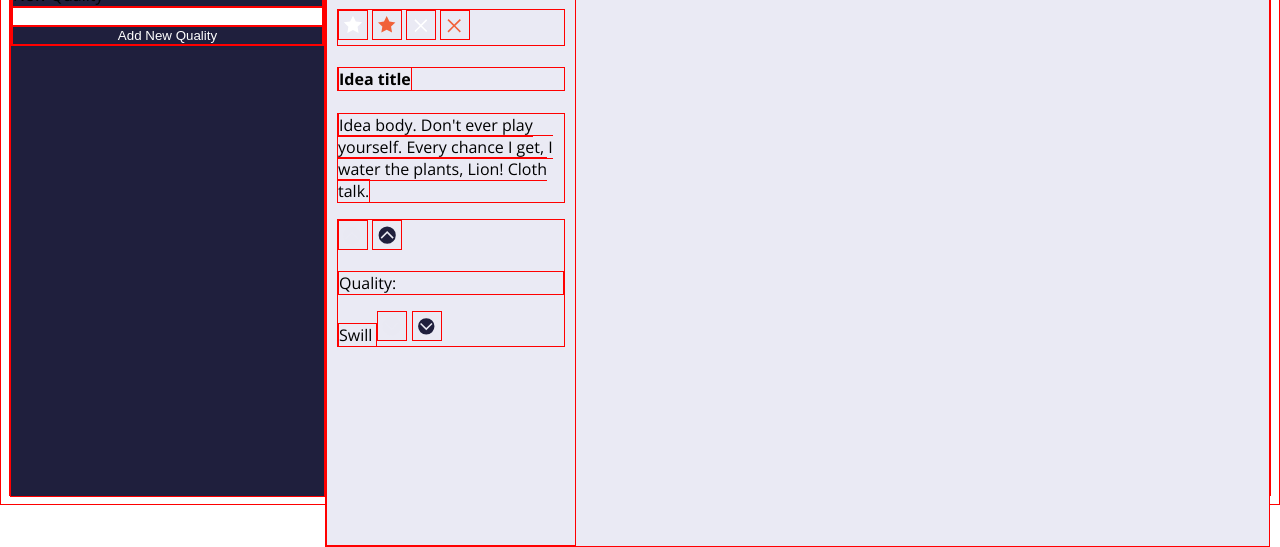
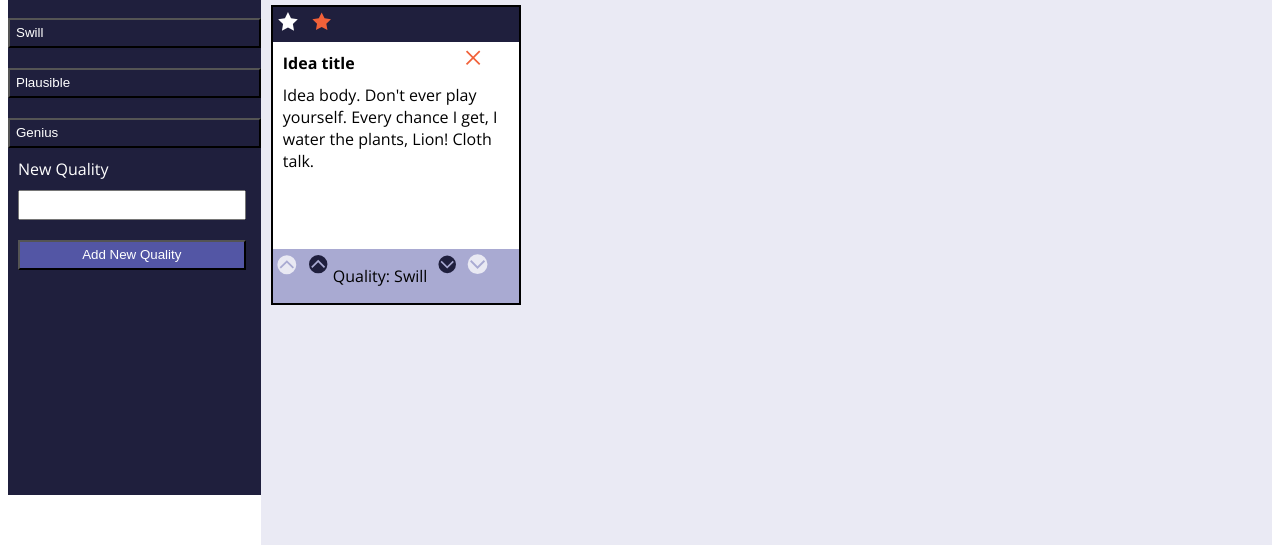
Before and after one commit to AnnaGoodwin/idea-box-redux, a plain HTML site: page index.html in a window 1280 px wide. Shown: the part 313-860 px from the top of the page. Drawn offline with nearby package versions, Linux system fonts and the light colour scheme.

Commit message:
Work on latter css styling

```diff
--- a/index.html
+++ b/index.html
@@ -15,7 +15,7 @@
     <h1 class="nav-text">
       IdeaBox Redux
     </h1>
-    <h2 class="nav-text">
+    <h2 class="nav-text-star">
       Filter Starred Ideas
     </h2>
     <button class="star-quality-btn">
@@ -34,10 +34,10 @@
       <button class="nav-button">
         Genius
       </button>
-      <label for="new-quality">
+      <label class="quality-label" for="new-quality">
         New Quality
       </label>
-      <input type="text" name="new-quality">
+      <input class="quality-input" type="text" name="new-quality">
       <button class="star-quality-btn">
         Add New Quality
       </button>
@@ -67,10 +67,14 @@
   <main>
     <article>
       <header>
-        <img src="Images/star.svg" alt="" class="inactive-button">
-        <img src="Images/star-active.svg" alt="" class="active-button">
-        <img src="Images/delete.svg" alt="" class="inactive-button">
-        <img src="Images/delete-active.svg" alt=""class="active-button">
+       <div class="star-container">
+          <img src="Images/star.svg" alt="" class="inactive-button-star">
+          <img src="Images/star-active.svg" alt="" class="active-button-star">
+       </div>
+       <div class="delete-container">
+          <img src="Images/delete.svg" alt="" class="inactive-button-x">
+          <img src="Images/delete-active.svg" alt=""class="active-button-x">
+        </div>
       </header>
       <h4>
       <span>
@@ -83,16 +87,20 @@
         </span>
       </p>
       <footer>
-        <img src="Images/upvote.svg" class="inactive-button" alt="">
-        <img src="Images/upvote-active.svg" class="active-button" alt="">
-        <p>
+        <div class="upvote-container">
+          <img src="Images/upvote.svg" class="inactive-button-upvote" alt="">
+          <img src="Images/upvote-active.svg" class="active-button-upvote" alt="">
+        </div>
+        <p class="quality-text">
           Quality:
-        </p>
           <span>
             Swill
           </span>
-          <img src="Images/downvote.svg" class="inactive-button" alt="">
-          <img src="Images/downvote-active.svg" class="active-button" alt="">
+        </p>
+          <div class="downvote-container">
+            <img src="Images/downvote.svg" class="inactive-button-downvote" alt="">
+            <img src="Images/downvote-active.svg" class="active-button-downvote" alt="">
+          </div>
       </footer>
     </article>
   </main>
--- a/styles.css
+++ b/styles.css
@@ -1,7 +1,7 @@
 /*body*/
 * {
   box-sizing: border-box;
-  border: solid 1px red;
+  /*border: solid 1px red;*/
 }
 
 body {
@@ -15,7 +15,7 @@ nav {
   background-color: #1F1F3D;
   float: left;
   height: 100vh;
-  width: 25%;
+  width: 20%;
 }
 
 .nav-quality {
@@ -23,11 +23,48 @@ nav {
   flex-direction: column;
 }
 
+.nav-text {
+  border-bottom: 2px solid #A9AAD2;
+  color: #ffffff;
+  padding: 10px;
+}
+
+.nav-text-star {
+  color: #ffffff;
+  padding: 10px;
+}
+
+
 button {
   background-color: #1F1F3D;
   color: #ffffff;
   text-align: left;
   width: 100%;
+}
+
+.nav-button {
+  height: 30px;
+  margin: 10px 0px 10px 0px;
+  width: 100%;
+}
+
+.star-quality-btn {
+  background-color: #5356A5;
+  height: 30px;
+  margin: 10px;
+  text-align: center;
+  width: 90%;
+}
+
+.quality-label {
+  margin-left: 10px;
+  color: white;
+}
+
+.quality-input {
+  height: 30px;
+  margin: 10px;
+  width: 90%;
 }
 
 button:hover:enabled {
@@ -77,7 +114,7 @@ form {
   display: flex;
   grid-column: 2;
   flex-direction: column;
-  width: 250px;
+  width: 350px;
   margin: 10px;
 }
 
@@ -92,8 +129,33 @@ main {
 
 /*article*/
 article {
+  background-color: white;
+  border: 2px solid;
+  height: 300px;
+  margin: 10px;
   width: 250px;
-  padding: 10px;
+}
+
+h4 {
+  margin: 10px;
+}
+
+header {
+  background-color: #1f1f3d;
+}
+
+#card{
+  height: 155px;
+  margin: 10px;
+}
+
+footer {
+  background-color: #A9AAD2;
+  display: flex;
+}
+
+.quality-text {
+  width: 100px;
 }
 
 .search-icon {
@@ -102,21 +164,50 @@ article {
   background-color: #1F1F3D;
 }
 
-.inactive-button {
+.active-button-star {
   height: 30px;
   width: 30px;
 }
 
-.star-quality-btn {
-  text-align: center;
+
+.inactive-button-star {
+  height: 30px;
+  width: 30px;
 }
 
-.nav-text {
-  color: #ffffff;
+.active-button-x {
+  height: 30px;
+  float: right;
+  width: 30px;
 }
 
-.active-button {
+.inactive-button-x {
   height: 30px;
+  float: right;
+  width: 30px;
+}
+
+.active-button-upvote {
+  height: 30px;
+  float: left;
+  width: 30px;
+}
+
+.inactive-button-upvote {
+  height: 30px;
+  float: left;
+  width: 30px;
+}
+
+.active-button-downvote {
+  height: 30px;
+  float: right;
+  width: 30px;
+}
+
+.inactive-button-downvote {
+  height: 30px;
+  float: right;
   width: 30px;
 }
 
```
